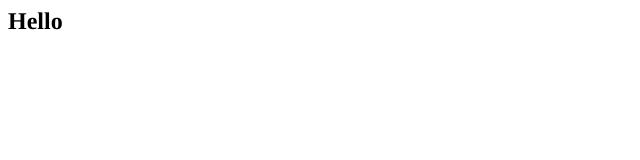
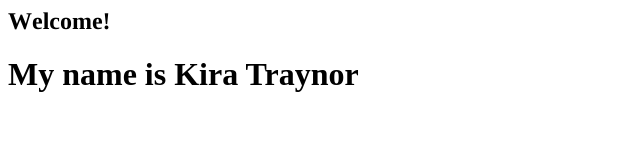
Before and after one commit to kiratraynor/kiratraynor.github.io, a plain HTML site: page index.html in a window 1280 px wide. Shown: the whole page, without its empty margins (0-640 px from the left). Drawn offline with Linux system fonts and the light colour scheme.

Commit message:
Update index.html

```diff
--- a/index.html
+++ b/index.html
@@ -11,6 +11,7 @@
   </style>
 </head>
 <body>
-<h1 style="margin: 0.0px 0.0px 16.1px 0.0px; line-height: 28.0px; font: 24.0px Times; color: #000000; -webkit-text-stroke: #000000"><span class="s1"><b>Hello</b></span></h1>
+<h1 style="margin: 0.0px 0.0px 16.1px 0.0px; line-height: 28.0px; font: 24.0px Times; color: #000000; -webkit-text-stroke: #000000"><span class="s1"><b>Welcome!</b></span></h1>
+  <h1>My name is Kira Traynor</h1>
 </body>
 </html>
```
